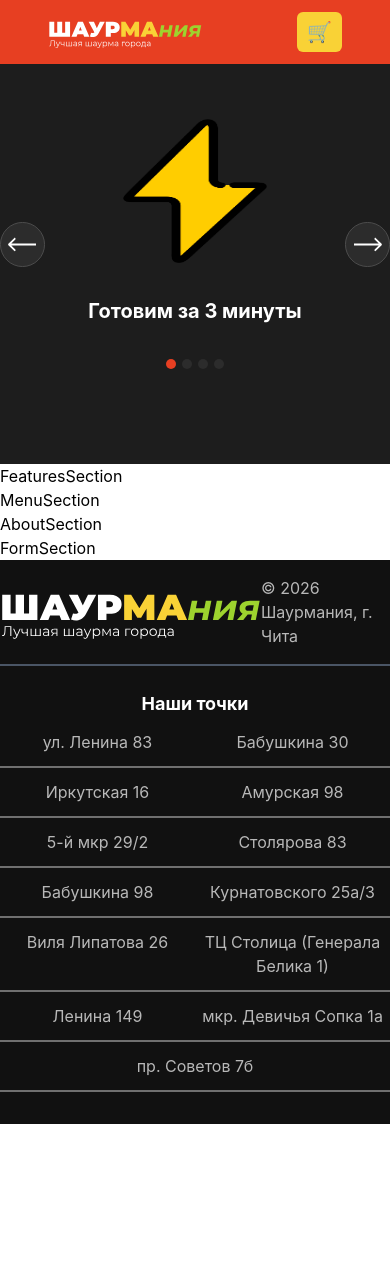
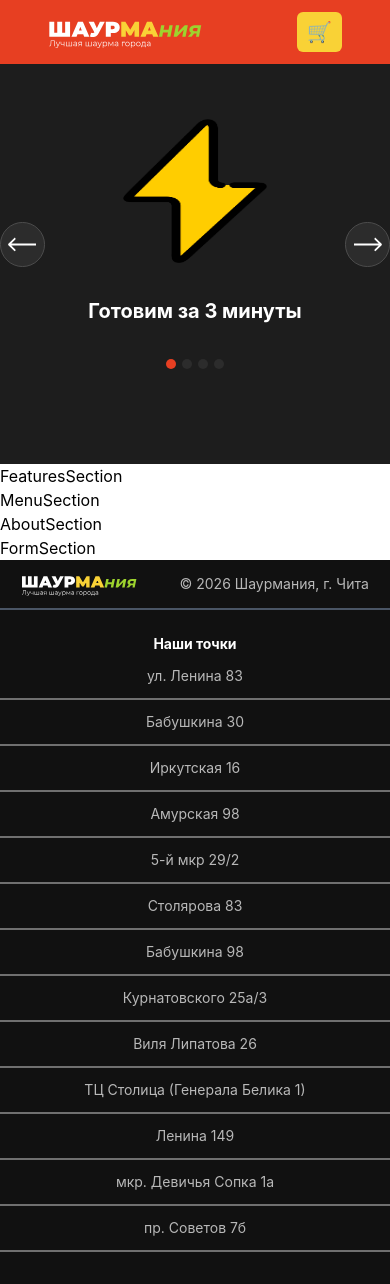
Before and after one commit to mshqq/ShaurmaniaReact, a React (Vite) app: page / in a window 390 px wide. Before the commit the page ends 1124 px from the top, so only its background shows below. Built offline with nearby package versions, Linux system fonts and the light colour scheme.

Commit message:
feat: Footer адаптирован под мобильные экраны
Добавлены брейкпоинты для логотипа, отступов и сетки адресов

```diff
--- a/src/components/layout/Footer.tsx
+++ b/src/components/layout/Footer.tsx
@@ -19,18 +19,18 @@ export default function Footer() {
   ];
 
   return (
-    <>
     <footer className="bg-[#111111] flex flex-col gap-6">
-        <div className="container mx-auto border-b-2 py-4 flex flex-row items-center justify-between border-b-gray-600">
+      <div className="container mx-auto border-b-2 flex flex-row items-center justify-around py-3 border-b-gray-600 lg:px-0 lg:justify-between">
         <img
           src={Logo}
-            alt=""
+          alt="Shaurmania"
+          className="h-6 sm:h-12"
         />
-          <p className="text-white/70">&copy; 2026 Шаурмания, г. Чита</p>
+        <p className="text-white/70 text-sm lg:text-lg">&copy; 2026 Шаурмания, г. Чита</p>
       </div>
       <div className="container mx-auto gap-4 pb-8">
-          <h3 className="text-white font-bold text-lg text-center">Наши точки</h3>
-          <div className="text-white/70 grid grid-cols-2">
+        <h3 className="text-white font-bold text-sm lg:text-lg text-center">Наши точки</h3>
+        <div className="text-white/70 text-sm grid grid-cols-1 sm:grid-cols-2">
           {addresses.map((address, index) => (
             <span
               key={index}
@@ -42,6 +42,5 @@ export default function Footer() {
         </div>
       </div>
     </footer>
-    </>
   );
 }
```
Lines whose indentation alone changed are shown as unchanged.
